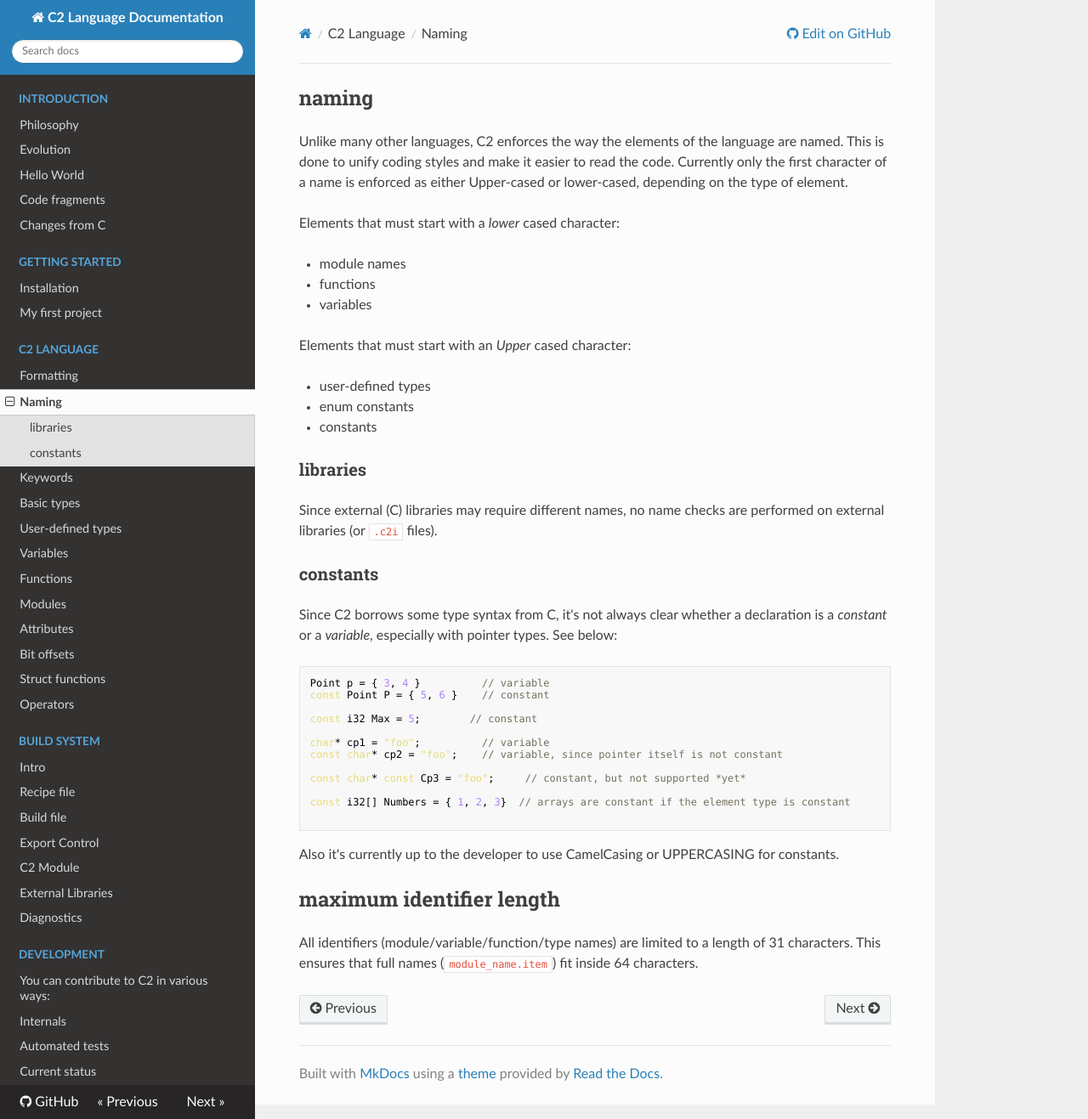
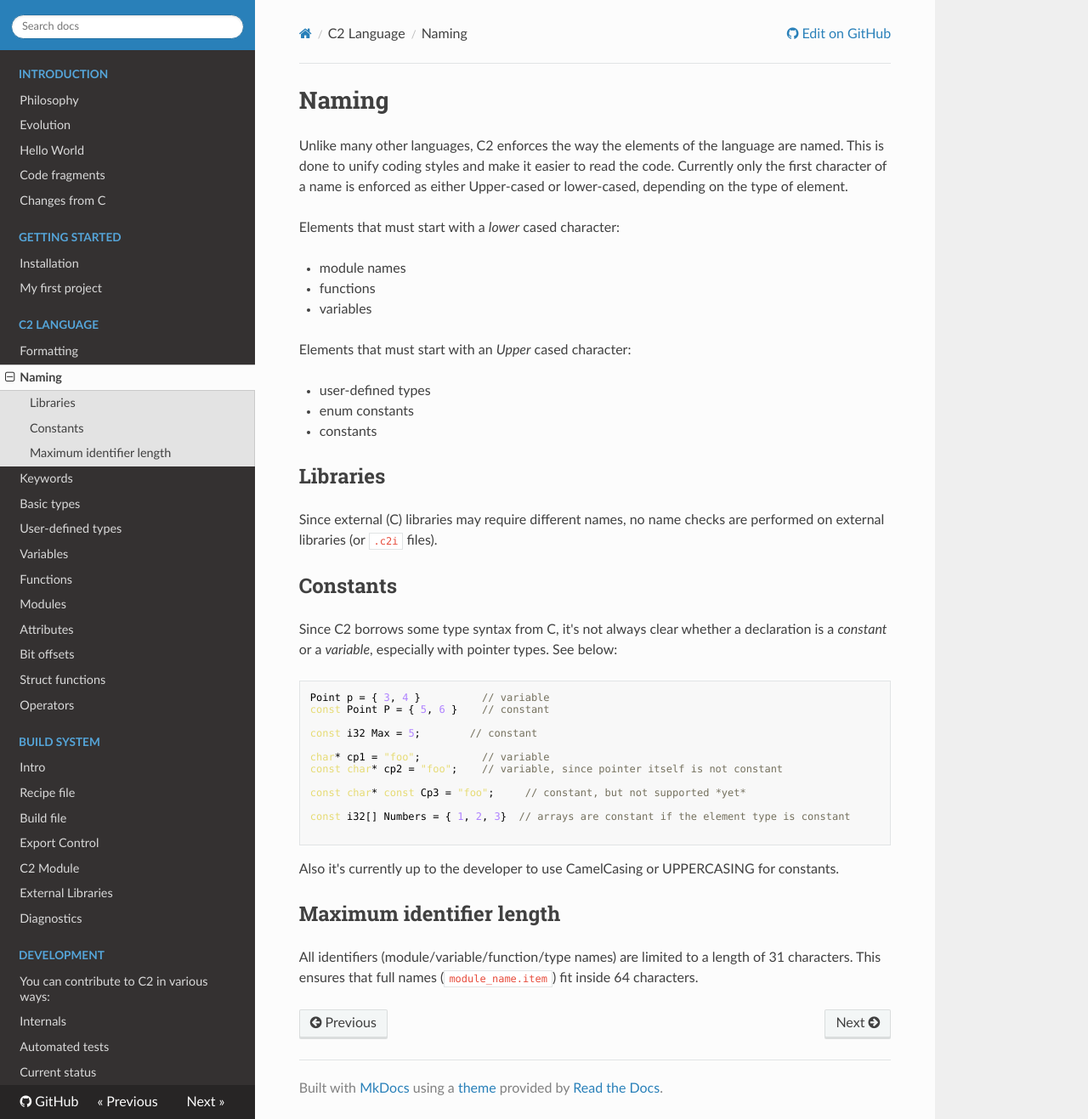
Before and after one commit to c2lang/documentation, an MkDocs documentation site: the page built from documentation/docs/language/naming.md, in a window 1280 px wide and 1317 px high. Shown: the whole window at 85% size. Built offline with MkDocs 1.6.1, drawn with Linux system fonts in a browser that asks for light colours; nearby versions of some CDN libraries; old or Windows-style settings are respelled for this version of MkDocs.

Commit message:
Update naming.md

```diff
--- a/documentation/docs/language/naming.md
+++ b/documentation/docs/language/naming.md
@@ -1,5 +1,5 @@
 
-## naming
+# Naming
 
 Unlike many other languages, C2 enforces the way the elements of the language
 are named. This is done to unify coding styles and make it easier to read the
@@ -18,12 +18,12 @@ Elements that must start with an *Upper* cased character:
 * enum constants
 * constants
 
-### libraries
+## Libraries
 
 Since external (C) libraries may require different names, no name checks are
 performed on external libraries (or `.c2i` files).
 
-### constants
+## Constants
 
 Since C2 borrows some type syntax from C, it's not always clear whether a
 declaration is a *constant* or a *variable*, especially with pointer types.
@@ -46,7 +46,7 @@ const i32[] Numbers = { 1, 2, 3}  // arrays are constant if the element type is
 
 Also it's currently up to the developer to use CamelCasing or UPPERCASING for constants.
 
-## maximum identifier length
+## Maximum identifier length
 
 All identifiers (module/variable/function/type names) are limited to a length of 31 characters.
 This ensures that full names (`module_name.item`) fit inside 64 characters.
```
